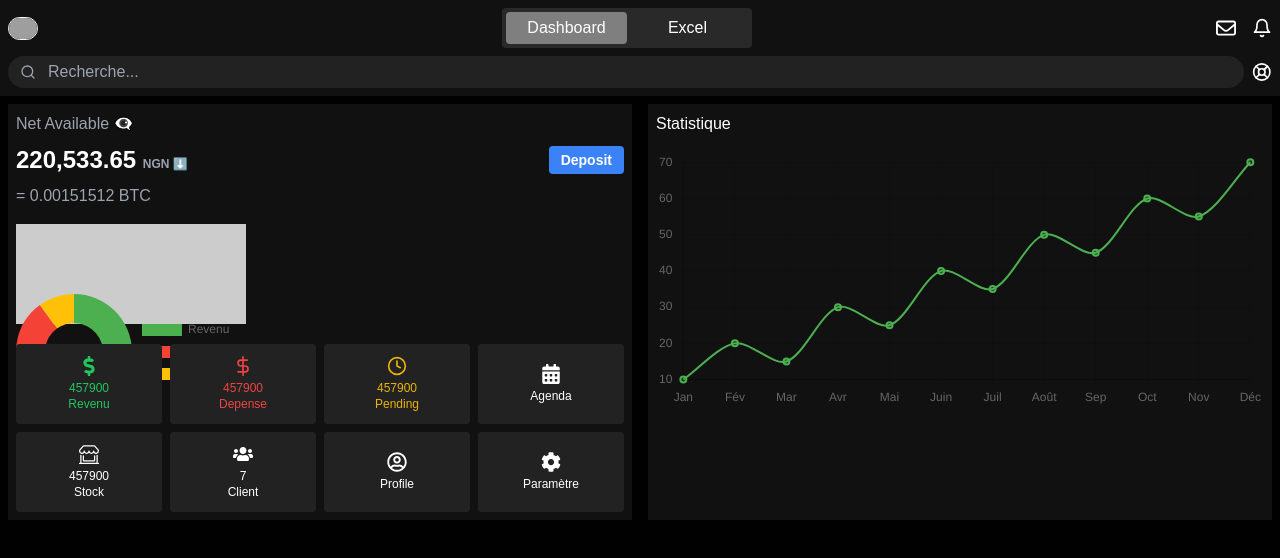
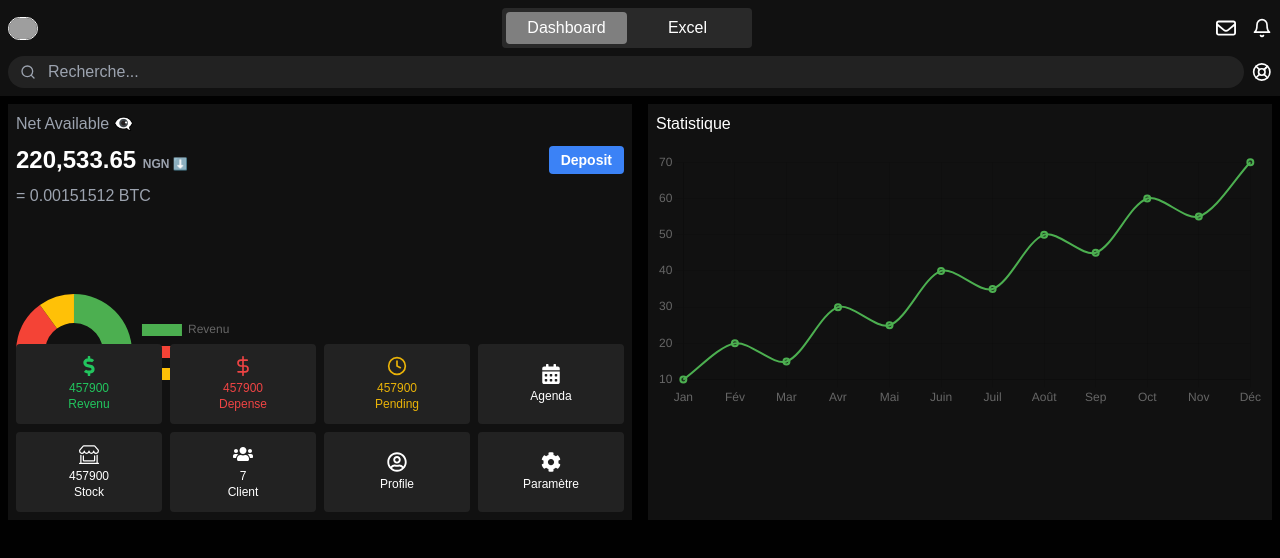
Before and after one commit to MorlonDev261/mga-follow-up, a Next.js app: page / in a window 1280 px wide. Shown: the top 558 px of the page. Built offline with nearby package versions, Linux system fonts and the light colour scheme; grey boxes are pictures that could not be loaded.

Commit message:
Update index.tsx

```diff
--- a/src/app/_components/Dashboard/index.tsx
+++ b/src/app/_components/Dashboard/index.tsx
@@ -68,7 +68,7 @@ export default function Dashboard() {
                 </div>
                 <p className="text-gray-400">= 0.00151512 BTC</p>
               </div>
-              <div className="bg-[#ccc] mb-5 max-h-[100px] max-w-[230px]">
+              <div className="mb-5 max-h-[100px] max-w-[230px]">
                 <Statistique position="right" />
               </div>
               <div className="grid grid-cols-3 gap-2 sm:grid-cols-4 lg:grid-cols-4">
```
